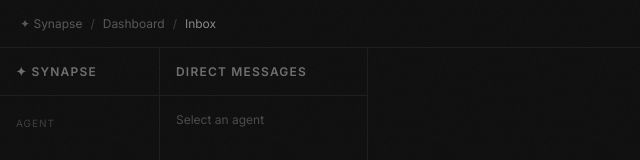
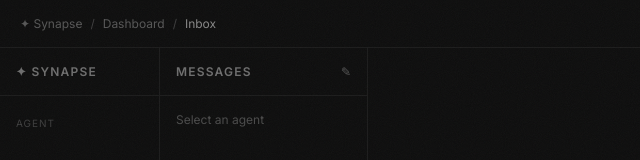
Before and after one commit to manavm12/synapse-frontend, a Next.js app: page /inbox in a window 1280 px wide. Shown: the top 160 px of the page, without its empty margins (0-640 px from the left). Built offline with nearby package versions, Linux system fonts and the light colour scheme.

Commit message:
feat(inbox): compose button + send message flow
- DmList: pencil (✎) compose button in header, onCompose prop
- inbox/page.tsx: showCompose state, ComposeModal wired up
  - pre-fills 'to' field with selected partner if open from a DM
  - refreshes thread list after successful send

```diff
--- a/src/app/inbox/page.tsx
+++ b/src/app/inbox/page.tsx
@@ -6,6 +6,7 @@ import { DmList } from "@/components/inbox/dm-list";
 import { ChatView } from "@/components/inbox/chat-view";
 import { ThreadPane } from "@/components/inbox/thread-pane";
 import { AddAgentModal } from "@/components/inbox/add-agent-modal";
+import { ComposeModal } from "@/components/inbox/compose-modal";
 import { useAgents } from "@/lib/use-agents";
 import type { Thread, Message, DMConversation } from "@/lib/types";
 
@@ -37,6 +38,7 @@ function InboxContent() {
   const [selectedThreadId, setSelectedThreadId] = useState<string | null>(null);
   const [loadingThreads, setLoadingThreads] = useState(false);
   const [showAddModal, setShowAddModal] = useState(false);
+  const [showCompose, setShowCompose] = useState(false);
   const activeTopicId = useRef<string | null>(null);
 
   // Sync agent from URL param
@@ -121,6 +123,7 @@ function InboxContent() {
         onSelect={setSelectedPartner}
         loading={loadingThreads}
         agentUsername={selectedAgent}
+        onCompose={() => setShowCompose(true)}
       />
       <ChatView
         partner={selectedPartner}
@@ -144,6 +147,18 @@ function InboxContent() {
           onClose={() => setShowAddModal(false)}
         />
       )}
+      {showCompose && selectedAgent && (
+        <ComposeModal
+          fromUsername={selectedAgent}
+          apiKey={getAgentKey(selectedAgent) ?? ""}
+          defaultTo={selectedPartner ?? undefined}
+          onSent={() => {
+            setShowCompose(false);
+            fetchThreads(selectedAgent);
+          }}
+          onClose={() => setShowCompose(false)}
+        />
+      )}
     </div>
   );
 }
--- a/src/components/inbox/dm-list.tsx
+++ b/src/components/inbox/dm-list.tsx
@@ -8,6 +8,7 @@ interface DmListProps {
   onSelect: (partner: string) => void;
   loading: boolean;
   agentUsername: string | null;
+  onCompose?: () => void;
 }
 
 function timeAgo(dateStr: string) {
@@ -19,13 +20,22 @@ function timeAgo(dateStr: string) {
   return `${Math.floor(hrs / 24)}d`;
 }
 
-export function DmList({ conversations, selectedPartner, onSelect, loading, agentUsername }: DmListProps) {
+export function DmList({ conversations, selectedPartner, onSelect, loading, agentUsername, onCompose }: DmListProps) {
   return (
     <div className="flex w-52 shrink-0 flex-col border-r border-white/[0.06]">
-      <div className="flex h-12 items-center px-4 border-b border-white/[0.06]">
+      <div className="flex h-12 items-center justify-between px-4 border-b border-white/[0.06]">
         <span className="text-xs font-semibold tracking-widest uppercase text-white/40">
-          Direct Messages
+          Messages
         </span>
+        {onCompose && (
+          <button
+            onClick={onCompose}
+            className="text-xs text-white/30 hover:text-white/65 transition-colors"
+            title="New message"
+          >
+            ✎
+          </button>
+        )}
       </div>
 
       <div className="flex-1 overflow-y-auto py-1">
```
